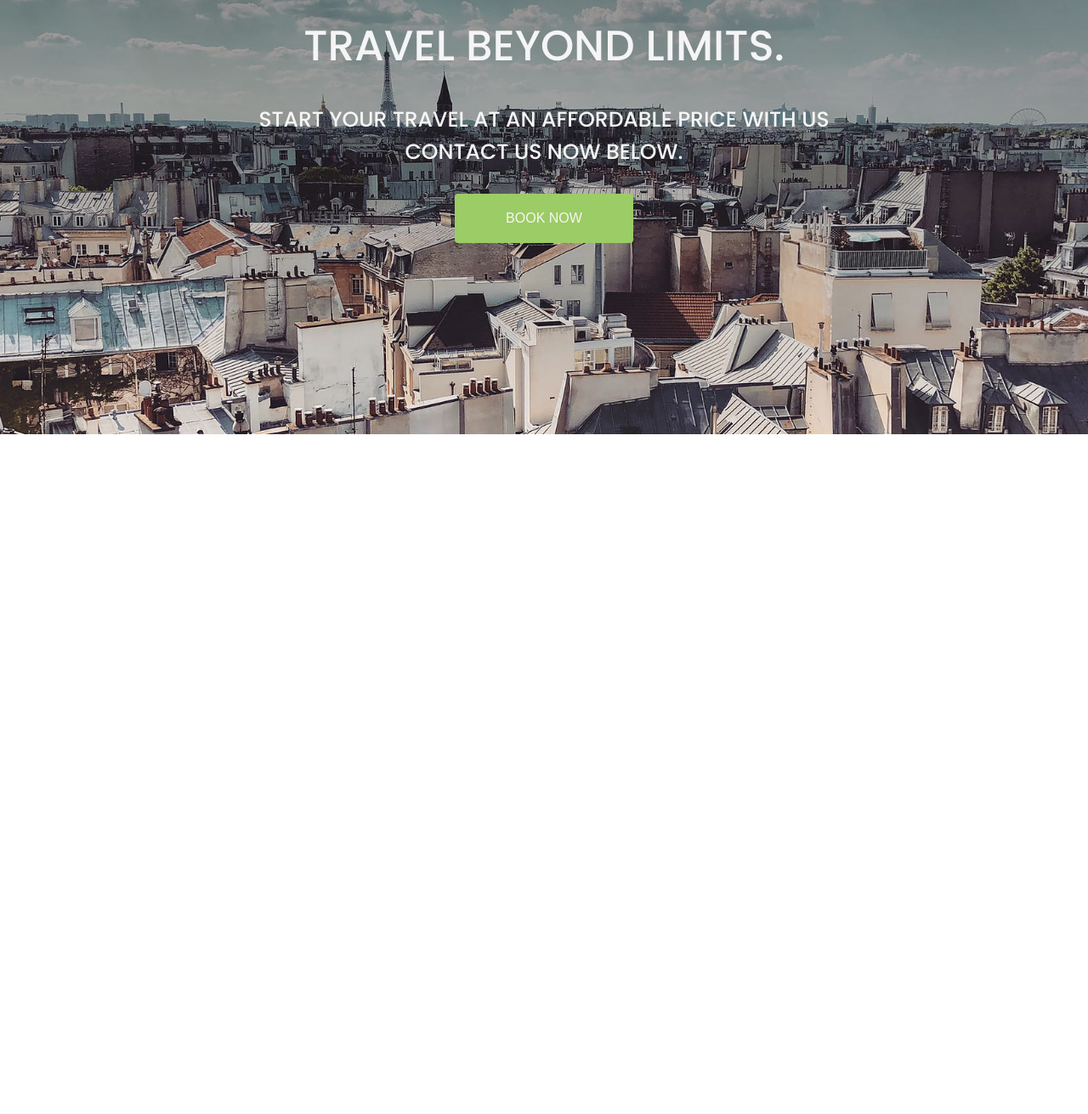
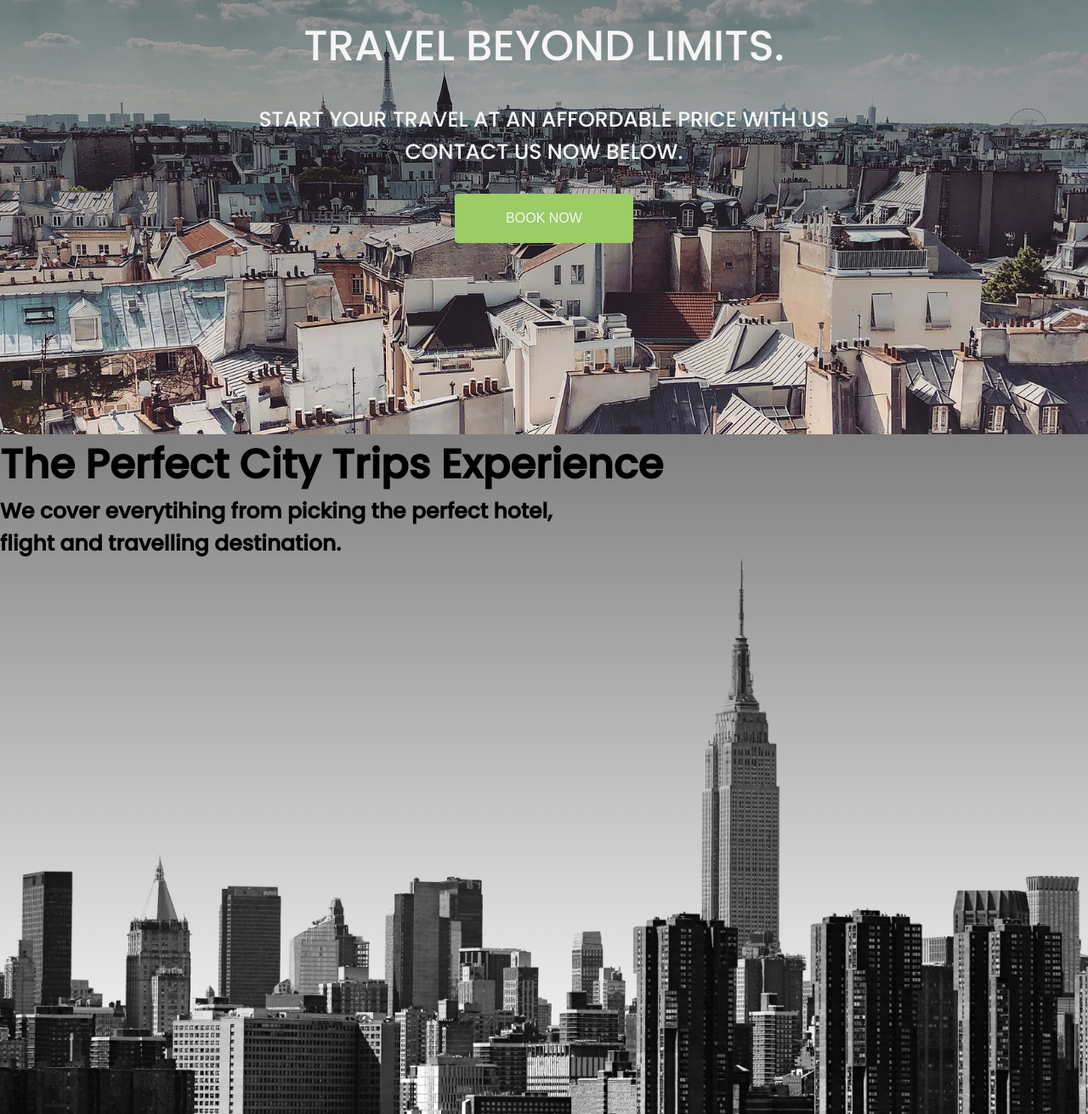
Before and after one commit to DiegoArragon/Landing-Page-Travel, a plain HTML site: page index.html in a window 1280 px wide. Shown: the part 319-1630 px from the top of the page at 85% size. Before the commit the page ends 830 px from the top, so only its background shows below. Drawn offline with Linux system fonts and the light colour scheme.

Commit message:
New styles for 'Locations' section.

```diff
--- a/index.html
+++ b/index.html
@@ -30,6 +30,12 @@
         </h3>
         <button>Book Now</button>
     </section>
+    <section id="locations">
+        <header class="locations-head">
+            <h2>The Perfect City Trips Experience</h2>
+            <h3>We cover everytihing from picking the perfect hotel, <br /> flight and travelling destination.</h3>
+        </header>
+    </section>
 </body>
 
 </html>
--- a/style/style.css
+++ b/style/style.css
@@ -111,7 +111,16 @@ nav ul {
     text-transform: uppercase;
 }
 
+/* Benefits Section */
 
+#locations {
+    min-height: 100vh;
+    background: linear-gradient(rgba(0, 0, 0, 0.5), transparent),url(/img/new-york-page.png);
+    background-size: cover;
+    background-position: center;
+}
+
+/* Media Query */
 
 @media screen and (max-width: 932px) {
     html {
```
